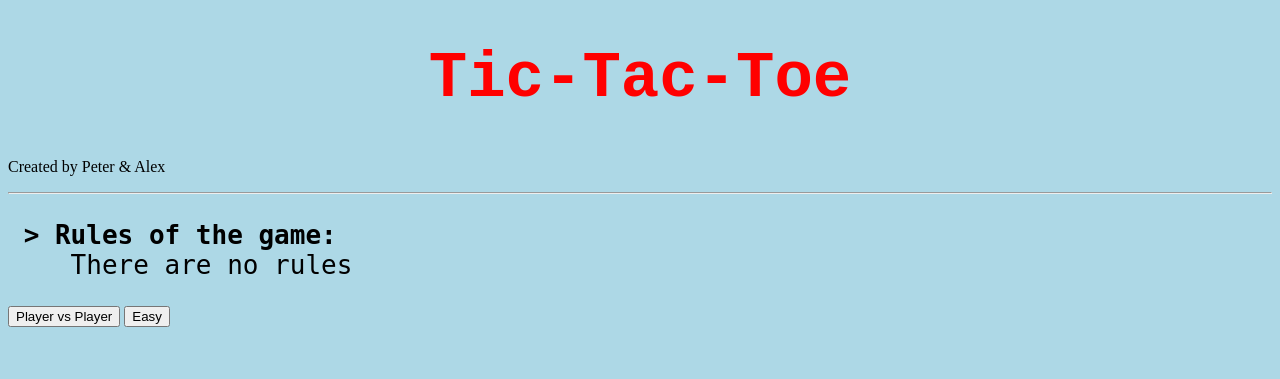
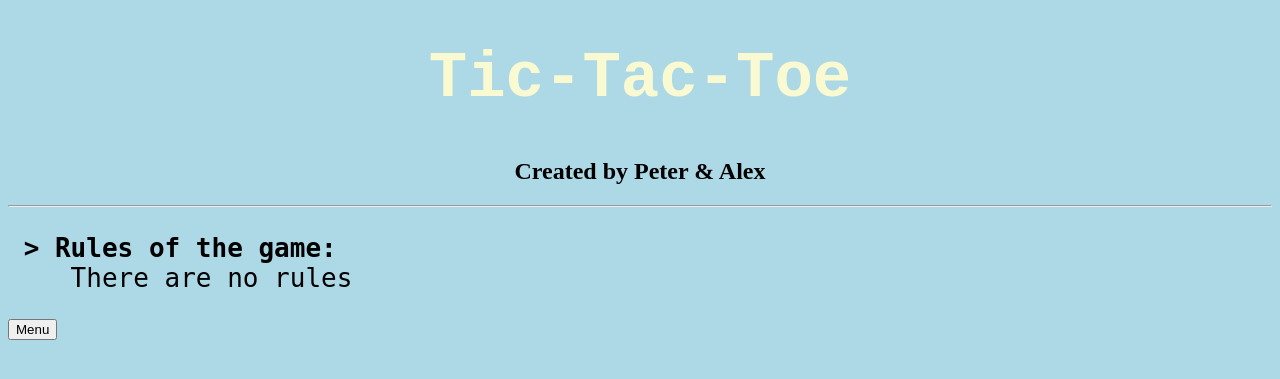
Before and after one commit to chspur/spis23-PROJECT-Alex-Peter, a Flask app: page / in a window 1280 px wide. Shown: the top 379 px of the page. Run offline with Flask 3, Linux system fonts and the light colour scheme.

Commit message:
Created a dropdown menu

```diff
--- a/templates/index.css
+++ b/templates/index.css
@@ -1,7 +1,61 @@
-body{
-    style="background-color: lightblue;"
+body {
+    background-color: lightblue;
 }
 
-p1{
-    style="text-align:center;"
+h1 {
+    text-align:center; color:lightgoldenrodyellow; font-size:400%; font-family:'Courier New', Courier, monospace
 }
+
+h2 {
+    text-align: center;
+}
+
+pre {
+    font-size:200%
+}
+
+p {
+    text-align:center;
+}
+
+/* DropdownButton*/
+.dropbton {
+    background-color: #04AA6d;
+    color: white;
+    padding: 16x;
+    font-size: 16;
+    border: none;
+}
+
+    /*The container <div> - needed to position the dropdown content */
+.dropdown {
+    position: relative;
+    display: inline-block;
+}
+
+/*Dorpwdown Content (Hidden by Default) */
+.dropdown-content {
+    display: none;
+    position: absolute;
+    background-color: #f1f1f1;
+    min-width: 160px;
+    box-shadow: 0px 8px 16px 0px rgba(0,0,0,0.2);
+    z-index: 1;
+}
+
+/*Links inside the dropdown */
+.dropdown-content a {
+    color: black;
+    padding: 12px 16px;
+    text-decoration: none;
+    display: block;
+}
+
+/*Change color of dropdowm links on hover */
+.dropdown-content a:hover {background-color: #ddd;}
+
+/*Show the dropdown menu on hover */
+.dropdown:hover .dropdown-content {display: block;}
+
+/*Change the background color of the dropdown button when the dropdown content is shown */
+.dropdown:hover .dropbtn {background-color: #3e8e41;}
--- a/templates/index.html
+++ b/templates/index.html
@@ -1,15 +1,23 @@
 <!DOCTYPE html>
 <html>
 <head>
-<link rel="stylesheet" href="index.css">
+    <link rel="stylesheet" href="index.css">
 <title>Tic-Tac-Toe</title>
 </head>
-<body style="background-color: lightblue;">
-<h1 style="text-align:center; color:red; font-size:400%; font-family:'Courier New', Courier, monospace"> Tic-Tac-Toe </h1>
-<p id="authors">Created by Peter & Alex </p>
+<body>
+<h1> Tic-Tac-Toe </h1>
+<h2 id="authors">Created by Peter & Alex </h2>
 <hr>
-<pre style="font-size:200%"><b> > Rules of the game:</b>
+<pre><b> > Rules of the game:           </b>
     There are no rules</pre>
-<p1><button type="button" onclick="Human">Player vs Player</button>
-<button type="button" onclick="Easy_mode"> Easy</button></p1>
+    <div class="dropdown">
+        <button class="dropbtn">Menu</button>
+        <div class="dropdown-content">
+            <a href="#0">PVP</a>
+            <a href="#1">Easy</a>
+            <a href="#2">Medium</a>
+            <a href="#3">Hard</a>
+            <a href="#4">Cheater</a>
+        </div>
+</div>
 </body> </head> </html>
```
